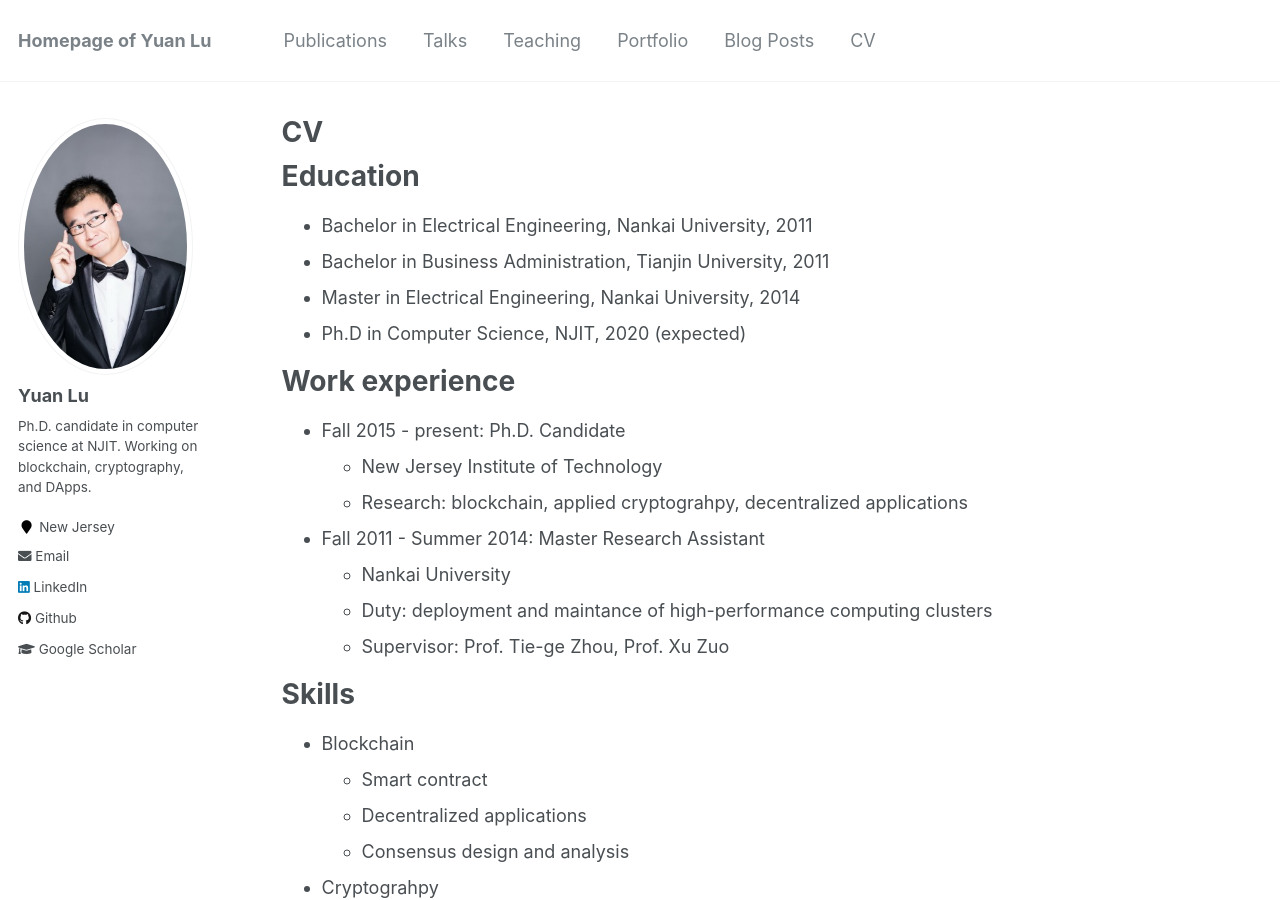
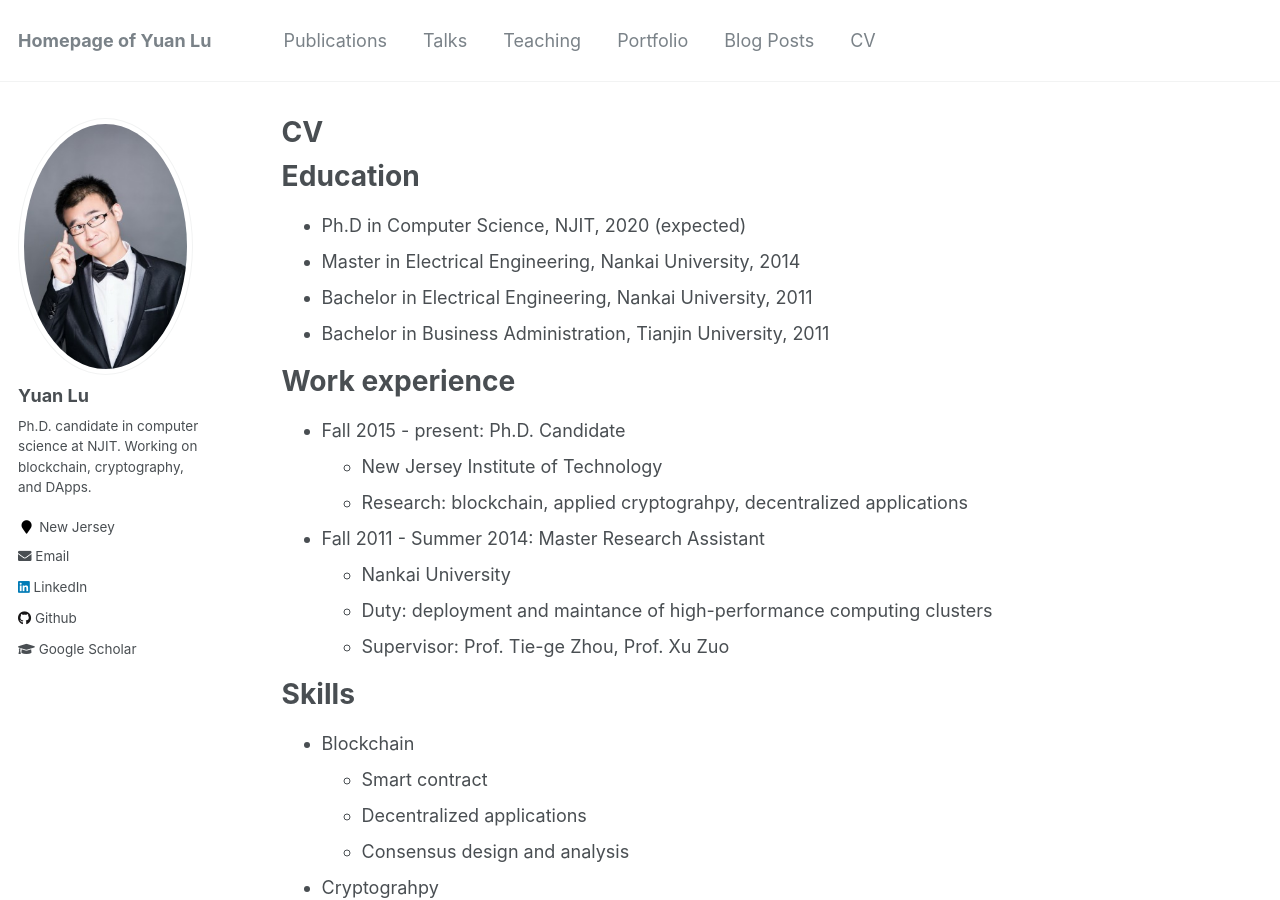
Before and after one commit to yylluu/yylluu.github.io, a Jekyll site: the page built from _pages/cv.md, in a window 1280 px wide and 900 px high. Built offline with Jekyll 4.4.1, drawn with Linux system fonts in a browser that asks for light colours.

Commit message:
Update cv.md

```diff
--- a/_pages/cv.md
+++ b/_pages/cv.md
@@ -11,10 +11,10 @@ redirect_from:
 
 Education
 ======
+* Ph.D in Computer Science, NJIT, 2020 (expected)
+* Master in Electrical Engineering, Nankai University, 2014
 * Bachelor in Electrical Engineering, Nankai University, 2011
 * Bachelor in Business Administration, Tianjin University, 2011
-* Master in Electrical Engineering, Nankai University, 2014
-* Ph.D in Computer Science, NJIT, 2020 (expected)
 
 Work experience
 ======
```
